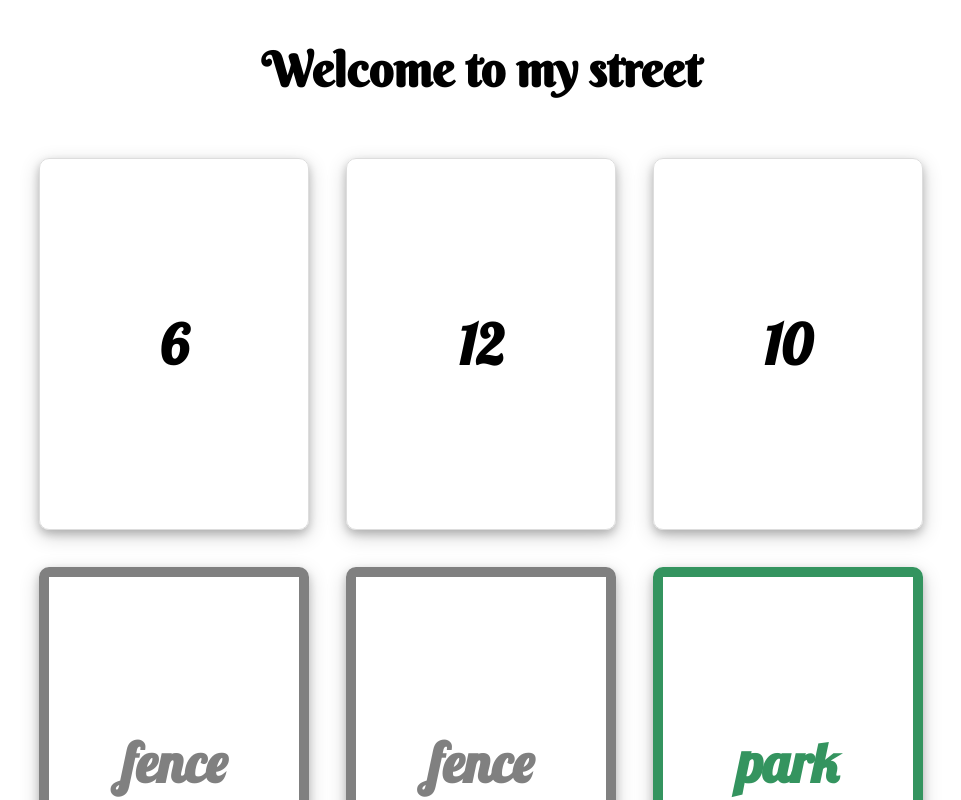
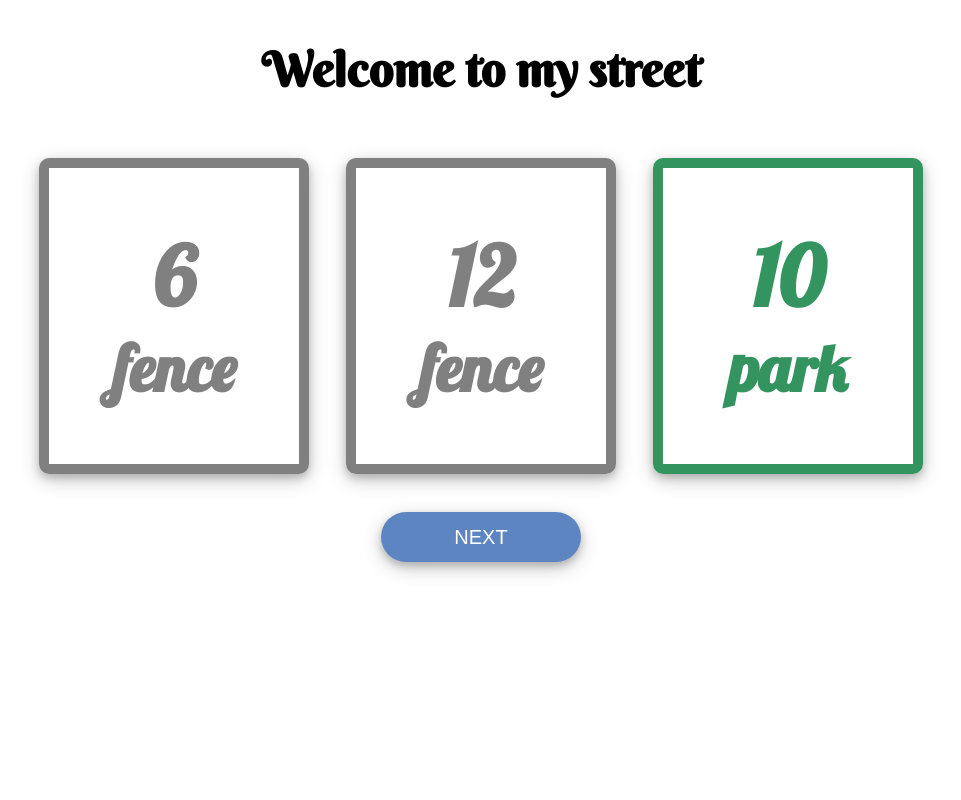
Before and after one commit to beatalochowska/wecometo, a React (Create React App) app: page / in a window 1280 px wide. Shown: the top 800 px of the page, without its empty margins (159-1120 px from the left). Built offline with nearby package versions, Linux system fonts and the light colour scheme.

Commit message:
converting two cardsSets into one

```diff
--- a/src/components/common/cards/numberCard/NumberCard.tsx
+++ /dev/null
@@ -1,14 +0,0 @@
-import styles from "../Card.module.scss";
-import React from "react";
-
-interface NumberCardProps {
-  title: number;
-}
-
-export default function NumberCard(props: NumberCardProps): JSX.Element {
-  return (
-    <div className={styles.card}>
-      <h2 className={styles.cardContent}>{props.title}</h2>
-    </div>
-  );
-}
--- a/src/components/common/cardsSet/CardsSet.tsx
+++ b/src/components/common/cardsSet/CardsSet.tsx
@@ -1,23 +1,30 @@
 import styles from "./CardsSet.module.scss";
 import { SigleNumber } from "../../../tools/numberInterface";
 import { SingleFeature } from "../../../tools/featureInterface";
-import NumberCard from "../cards/numberCard/NumberCard";
-import FeatureCard from "../cards/featureCard/FeatureCard";
+import React from "react";
+import SingleCard from "../singleCard/SingleCard";
 
 interface CardSetProps {
-  data: SingleFeature[] | SigleNumber[];
+  numbers: SigleNumber[];
+  features: SingleFeature[];
+}
+
+interface SingleCard {
+  name: string;
+  number: number;
+  id: number;
 }
 
 export default function CardsSet(props: CardSetProps): JSX.Element {
+  const singleCard = props.numbers.map((el: SigleNumber, i: number) =>
+    Object.assign({}, el, props.features[i])
+  );
+
   return (
     <section className={styles.cardsSet}>
-      {props.data.map((el: SingleFeature | SigleNumber) =>
-        "name" in el ? (
-          <FeatureCard title={el.name} key={el.id} />
-        ) : (
-          <NumberCard title={el.number} key={el.id} />
-        )
-      )}
+      {singleCard.map((el: SingleCard) => (
+        <SingleCard name={el.name} number={el.number} key={el.id} />
+      ))}
     </section>
   );
 }
--- a/src/components/common/cards/Card.module.scss
+++ b/src/components/common/singleCard/SingleCard.module.scss
@@ -4,7 +4,7 @@
   position: relative;
   width: 100%;
   margin: 2%;
-  padding-top: 40%;
+  padding-top: 30%;
   border: 1px solid rgb(221, 221, 221);
   border-radius: 10px;
   box-shadow: 0 4px 8px 0 rgba(0, 0, 0, 0.2), 0 6px 20px 0 rgba(0, 0, 0, 0.19);
@@ -21,6 +21,12 @@
   -ms-transform: translateY(-50%);
   transform: translateY(-50%);
   text-align: center;
+  display: flex;
+  flex-direction: column;
+}
+
+.cardText {
+  margin: 0;
 }
 
 .stock {
@@ -55,7 +61,7 @@
 @media (min-width: 920px) {
   .card {
     width: 270px;
-    height: 370px;
+    height: 296px;
     padding: 0;
   }
 }
--- a/src/components/common/cards/featureCard/FeatureCard.tsx
+++ b/src/components/common/singleCard/SingleCard.tsx
@@ -1,8 +1,9 @@
-import styles from "../Card.module.scss";
-import * as feature from "../../../../constants/features";
+import styles from "./SingleCard.module.scss";
+import * as feature from "../../../constants/features";
 
-interface FeatureCardProps {
-  title: string;
+interface SingleCardProps {
+  name: string;
+  number: number;
 }
 
 const createCardStyle = (name: string, elementStyle: string): string => {
@@ -24,12 +25,15 @@ const createCardStyle = (name: string, elementStyle: string): string => {
       return style;
   }
 };
-export default function FeatureCard(props: FeatureCardProps): JSX.Element {
-  console.log(props.title);
+export default function SingleCard(props: SingleCardProps): JSX.Element {
+  console.log(props.name);
 
   return (
-    <div className={createCardStyle(props.title, styles.card)}>
-      <h2 className={styles.cardContent}>{props.title}</h2>
+    <div className={createCardStyle(props.name, styles.card)}>
+      <div className={styles.cardContent}>
+        <h2 className={styles.cardText}>{props.number}</h2>
+        <h3 className={styles.cardText}>{props.name}</h3>
+      </div>
     </div>
   );
 }
--- a/src/components/homePage/HomePage.tsx
+++ b/src/components/homePage/HomePage.tsx
@@ -75,8 +75,7 @@ export default function HomePage(): JSX.Element {
   return (
     <section className={styles.homePage}>
       <h1 className={styles.title}>Welcome to my street</h1>
-      <CardsSet data={currentNumbers} />
-      <CardsSet data={currentFeatures} />
+      <CardsSet numbers={currentNumbers} features={currentFeatures} />
       <button className={styles.button} onClick={handleNextClick}>
         NEXT
       </button>
```
Also changed, not shown: src/components/common/cards/Card.tsx (deleted, +0 -9 lines), 2 other files (tests, documents, lock files or other folders).
